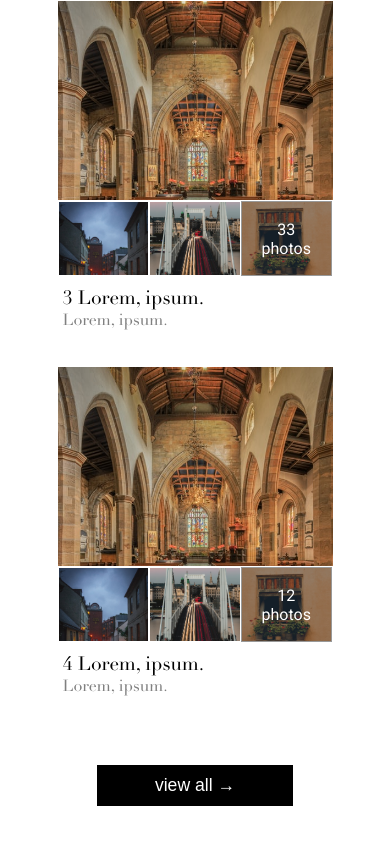
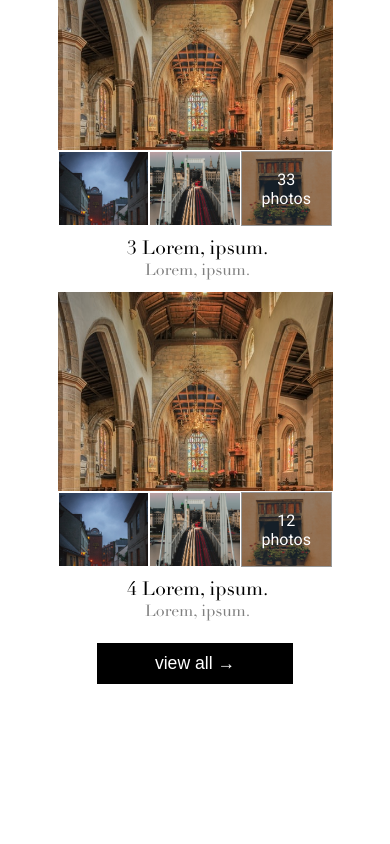
Before and after one commit to aman-maharshi/wo-projects, a React (Create React App) app in the folder site-1-react/: page / in a window 390 px wide. Shown: the part 6296-7140 px from the top of the page. After the commit the page ends 7028 px from the top, so only its background shows below. Built offline with nearby package versions, Linux system fonts and the light colour scheme.

Commit message:
rw section v2

```diff
--- a/site-1-react/src/styles/real-weddings.css
+++ b/site-1-react/src/styles/real-weddings.css
@@ -72,22 +72,6 @@
 .rw__cta {
     margin: 2rem 0;
     text-align: center;
-}
-@media (max-width: 768px) {
-    .real-weddings {
-        padding: 1rem 2rem;
-    }
-    .rw__item {
-        margin-bottom: 2rem;
-    }
-}
-@media (max-width: 576px) {
-    .real-weddings {
-        padding: 1rem;
-    }
-    .rw__item {
-        margin-bottom: 1rem;
-    }
 }
 
 /*
@@ -165,3 +149,35 @@
     text-align: center;
     font-family: "Roboto", sans-serif;
 }
+
+/*
+    MEDIA QUERIES
+*/
+
+@media (max-width: 768px) {
+    .real-weddings {
+        padding: 1rem 2rem;
+    }
+    .rw__item {
+        margin-bottom: 2rem;
+        height: 325px;
+    }
+    .rw__cta {
+        margin-top: 5px;
+    }
+}
+@media (max-width: 576px) {
+    .real-weddings {
+        padding: 1rem;
+    }
+    .rw__item {
+        margin-bottom: 1rem;
+    }
+    .rw__cta {
+        margin-top: 10px;
+    }
+    .rw__item__title,
+    .rw__item__subtitle {
+        text-align: center;
+    }
+}
```
